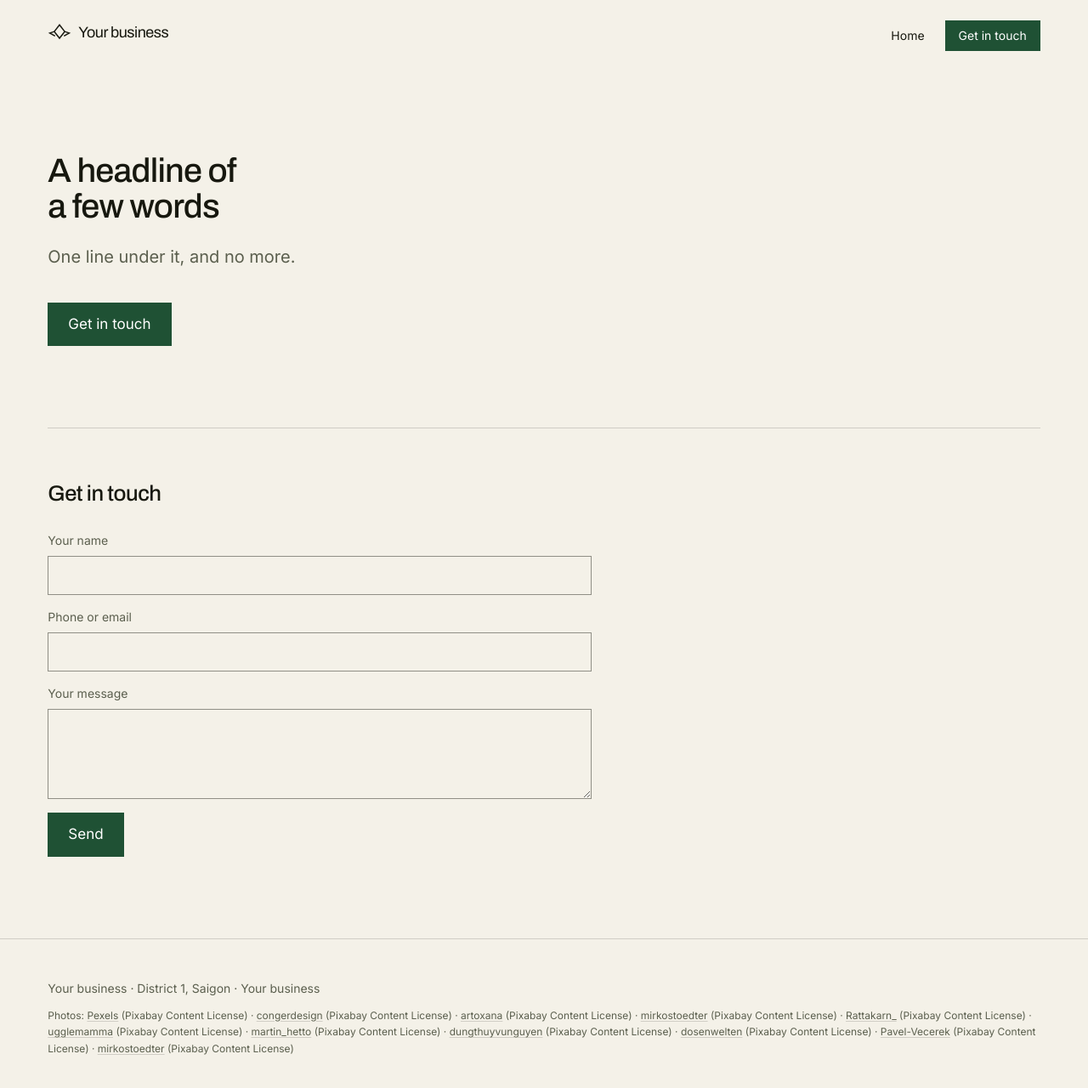
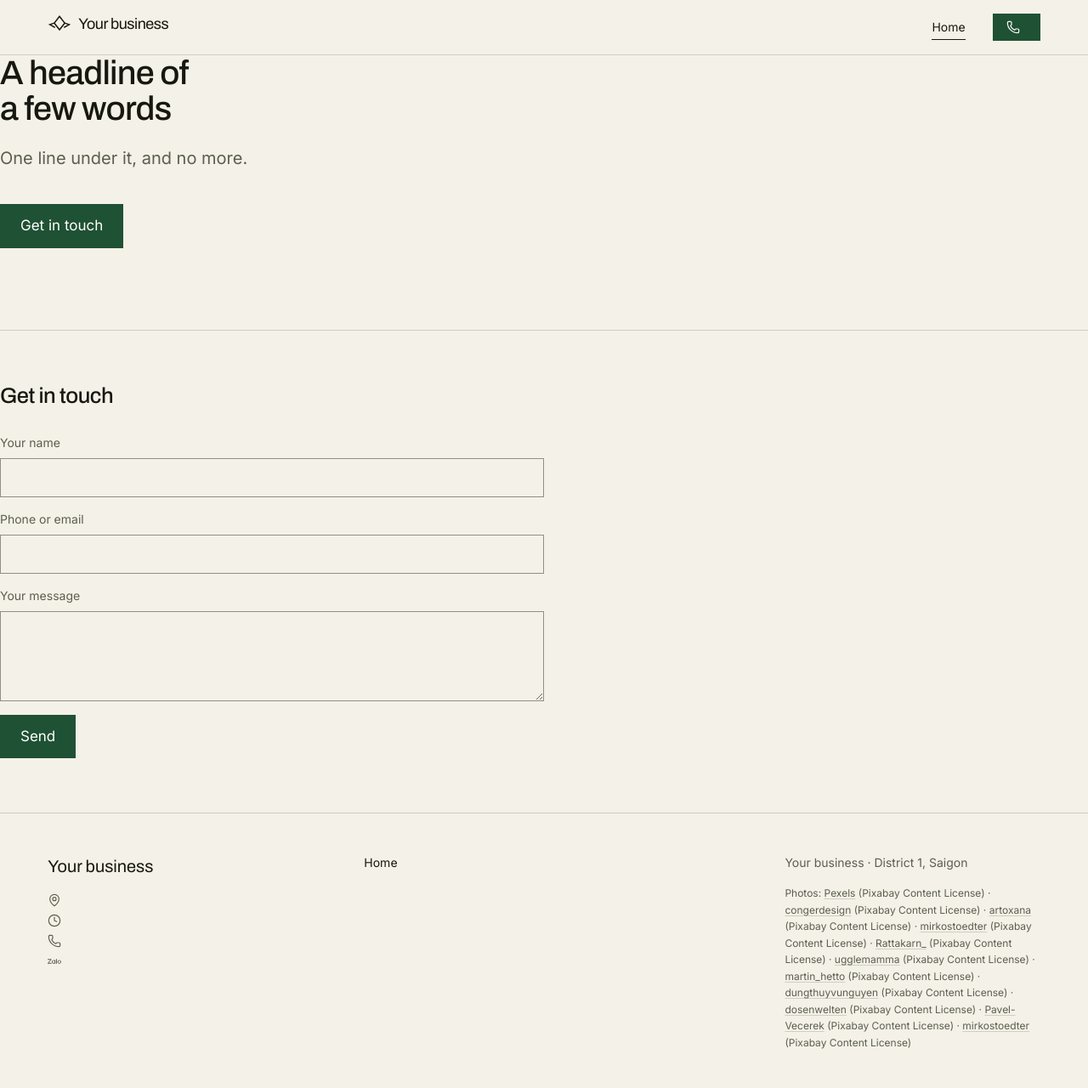
Before and after one commit to ThanhNV121097/project-22076780, a React (Vite) app in the folder code/frontend/: page / in a window 1280 px wide. Shown: the top 1280 px of the page at 85% size. Built offline with nearby package versions, Linux system fonts and the light colour scheme.

Commit message:
design: the site's header, footer and routes

```diff
--- a/code/frontend/src/App.tsx
+++ b/code/frontend/src/App.tsx
@@ -1,76 +1,141 @@
-import { useState } from "react";
-import { Link, Route, Routes } from "react-router-dom";
-import { T, useList, useContent } from "./editable";
+import { useEffect, useState } from "react";
+import { Link, Route, Routes, useLocation } from "react-router-dom";
+import { T, useContent, useList } from "./editable";
 import Home from "./pages/Home";
-import Directions1 from "./pages/Directions1";
-import Directions2 from "./pages/Directions2";
+import Teas from "./pages/Teas";
+import Tea from "./pages/Tea";
+import Gallery from "./pages/Gallery";
+import Visit from "./pages/Visit";
+import About from "./pages/About";
+import NotFound from "./pages/NotFound";
 import Logo from "./components/Logo";
 import MenuToggle from "./components/MenuToggle";
+import MobileMenu from "./components/MobileMenu";
 import ContactDock from "./components/ContactDock";
 import PhotoCredits from "./components/PhotoCredits";
+import Icon from "./components/Icon";
+import SocialIcon from "./components/SocialIcon";
+import { PageViews } from "./site";
+import { digits } from "./components/ContactDock";
 
 /**
- * The shell the design replaces.
- *
- * This file is a placeholder so the scaffold builds and runs before the
- * design exists. The team rewrites it and adds components under
- * src/components/; what must stay is the rule every component follows: the
- * words come from content.json through <T/>, the colours from theme.css.
- *
- * The site has pages, not only a home page: each is a file in src/pages/ and
- * a <Route> below, sharing the header and footer. The footer keeps
- * <PhotoCredits/>: the stock photos' credits, which their licences ask for.
+ * The shop's site: a header of hairlines, the page, and a footer that repeats
+ * the street, the hours and the number — the three things somebody came for.
  */
 export default function App() {
   return (
-    <Routes>
-      {/* The direction pages the owner chooses from: outside the shell, so no
-          placeholder header or footer is drawn over a palette being judged.
-          Both go when the choice is made. */}
-      <Route path="/directions-1" element={<Directions1 />} />
-      <Route path="/directions-2" element={<Directions2 />} />
-      <Route path="*" element={<Shell />} />
-    </Routes>
-  );
-}
-
-function Shell() {
-  const links = useList<{ label: string; href: string }>("nav.links");
-  const name = useContent("site.name");
-  // The CTA's own target, from content.json. It used to be href="#contact"
-  // written into the JSX while `nav.cta.href` sat in the file unread — so a
-  // design that moved contact onto a page of its own changed the key, nothing
-  // read it, and the header's one button scrolled nowhere. A key nothing reads
-  // is worse than a missing key: it looks answered.
-  const cta = useContent("nav.cta.href") || "/";
-  const [open, setOpen] = useState(false);
-  return (
     <div className="min-h-screen bg-ground text-ink font-body">
-      <header className="mx-auto max-w-page px-[var(--gutter)] py-6 flex items-center justify-between">
-        <Link to="/" aria-label={name}><Logo /></Link>
-        <nav className="hidden lg:flex items-center gap-6 text-sm">
-          {links.map((l, i) => <T key={i} k={`nav.links.${i}.label`} as="a" href={l.href} />)}
-          <T k="nav.cta.label" as="a" href={cta} className="rounded bg-accent px-4 py-2 text-accent-ink" />
-        </nav>
-        <div className="flex items-center gap-1 lg:hidden">
-          <MenuToggle open={open} onToggle={() => setOpen((o) => !o)} />
-        </div>
-      </header>
-      {open && (
-        <nav className="fixed inset-0 top-[88px] z-40 flex flex-col gap-6 bg-ground px-[var(--gutter)] py-10 text-2xl lg:hidden">
-          {links.map((l, i) => <T key={i} k={`nav.links.${i}.label`} as="a" href={l.href} />)}
-        </nav>
-      )}
-      <main className="mx-auto max-w-page px-[var(--gutter)] py-24">
+      <PageViews />
+      <TopOfPage />
+      <Header />
+      <main>
         <Routes>
           <Route path="/" element={<Home />} />
+          <Route path="/teas" element={<Teas />} />
+          <Route path="/teas/:id" element={<Tea />} />
+          <Route path="/gallery" element={<Gallery />} />
+          <Route path="/visit" element={<Visit />} />
+          <Route path="/about" element={<About />} />
+          <Route path="*" element={<NotFound />} />
         </Routes>
       </main>
-      <footer className="mx-auto max-w-page px-[var(--gutter)] py-12 text-sm text-ink-soft border-t border-line">
-        <T k="footer.line" /> · {name}
-        <PhotoCredits className="mt-3" />
-      </footer>
+      <Footer />
       <ContactDock />
     </div>
   );
 }
+
+/** Each page opens at its top, as a page of a board should. */
+function TopOfPage() {
+  const { pathname } = useLocation();
+  useEffect(() => {
+    window.scrollTo(0, 0);
+  }, [pathname]);
+  return null;
+}
+
+interface NavLink { label: string; href: string; testid: string }
+
+function Header() {
+  const links = useList<NavLink>("nav.links");
+  const name = useContent("site.name");
+  const phone = useContent("contact.phone");
+  const [open, setOpen] = useState(false);
+  const { pathname } = useLocation();
+  useEffect(() => {
+    setOpen(false);
+  }, [pathname]);
+  return (
+    <header className="sticky top-0 z-50 border-b border-line bg-ground">
+      <div className="flex h-[var(--header-h)] items-center justify-between px-[var(--gutter)]">
+        <Link to="/" aria-label={name} className="text-accent"><Logo /></Link>
+        <nav className="hidden items-center gap-8 lg:flex">
+          {links.map((l, i) => (
+            <Link
+              key={l.href}
+              to={l.href}
+              data-testid={l.testid}
+              className={`border-b py-1 text-sm transition-colors duration-[var(--duration-fast)] hover:text-accent ${pathname === l.href ? "border-ink" : "border-transparent"}`}
+            >
+              <T k={`nav.links.${i}.label`} />
+            </Link>
+          ))}
+          <a href={`tel:${digits(phone)}`} className="flex items-center gap-2 bg-accent px-4 py-2 text-sm text-accent-ink">
+            <Icon name="phone" size={16} />
+            <span className="whitespace-nowrap tabular-nums">{phone}</span>
+          </a>
+        </nav>
+        <div className="lg:hidden">
+          <MenuToggle open={open} onToggle={() => setOpen((o) => !o)} />
+        </div>
+      </div>
+      <MobileMenu open={open} onClose={() => setOpen(false)}>
+        {links.map((l, i) => (
+          <Link key={l.href} to={l.href} onClick={() => setOpen(false)} className="border-b border-line pb-4 font-display text-2xl">
+            <T k={`nav.links.${i}.label`} />
+          </Link>
+        ))}
+        <a href={`tel:${digits(phone)}`} className="flex items-center gap-3 self-start bg-accent px-5 py-3 text-accent-ink">
+          <Icon name="phone" size={18} />
+          <span className="tabular-nums">{phone}</span>
+        </a>
+      </MobileMenu>
+    </header>
+  );
+}
+
+function Footer() {
+  const links = useList<NavLink>("nav.links");
+  const name = useContent("site.name");
+  const phone = useContent("contact.phone");
+  const zalo = useContent("contact.zalo");
+  const address = useContent("contact.address");
+  const hours = useContent("contact.hours");
+  return (
+    <footer className="mt-[var(--space-16)] border-t border-line px-[var(--gutter)] pb-[var(--space-12)] pt-[var(--space-12)]">
+      <div className="grid gap-[var(--space-8)] lg:grid-cols-[340px_1fr_auto]">
+        <div>
+          <span className="font-display text-xl text-ink">{name}</span>
+          <ul className="mt-[var(--space-4)] space-y-2 text-sm text-ink-soft">
+            <li className="flex items-start gap-3"><Icon name="address" size={16} /><span>{address}</span></li>
+            <li className="flex items-start gap-3"><Icon name="hours" size={16} /><span>{hours}</span></li>
+            <li className="flex items-start gap-3"><Icon name="phone" size={16} /><a href={`tel:${digits(phone)}`} className="tabular-nums hover:text-accent">{phone}</a></li>
+            <li className="flex items-start gap-3">
+              <SocialIcon network="zalo" size={16} />
+              <a href={`https://zalo.me/${digits(zalo)}`} target="_blank" rel="noreferrer" className="tabular-nums hover:text-accent">{zalo}</a>
+            </li>
+          </ul>
+        </div>
+        <nav className="flex flex-col items-start gap-2 text-sm">
+          {links.map((l, i) => (
+            <Link key={l.href} to={l.href} className="hover:text-accent"><T k={`nav.links.${i}.label`} /></Link>
+          ))}
+        </nav>
+        <div className="max-w-[34ch] text-sm text-ink-soft">
+          <T k="footer.line" as="p" />
+          <PhotoCredits className="mt-[var(--space-4)] text-xs" />
+        </div>
+      </div>
+    </footer>
+  );
+}
--- /dev/null
+++ b/code/frontend/src/pages/NotFound.tsx
@@ -0,0 +1,18 @@
+import { Link } from "react-router-dom";
+import { T } from "../editable";
+import Label from "../components/Label";
+import { usePageMeta } from "../seo";
+
+export default function NotFound() {
+  usePageMeta("pages.notfound.title", "pages.notfound.description");
+  return (
+    <section className="px-[var(--gutter)] py-[var(--space-16)]">
+      <Label k="pages.notfound.label" />
+      <T k="pages.notfound.heading" as="h1" className="mt-[var(--space-4)] text-[length:var(--size-h1)]" />
+      <T k="pages.notfound.body" as="p" className="mt-[var(--space-4)] max-w-[46ch] text-ink-soft" />
+      <Link to="/teas" className="mt-[var(--space-8)] inline-flex bg-accent px-5 py-3 text-sm text-accent-ink">
+        <T k="pages.notfound.cta" />
+      </Link>
+    </section>
+  );
+}
```
